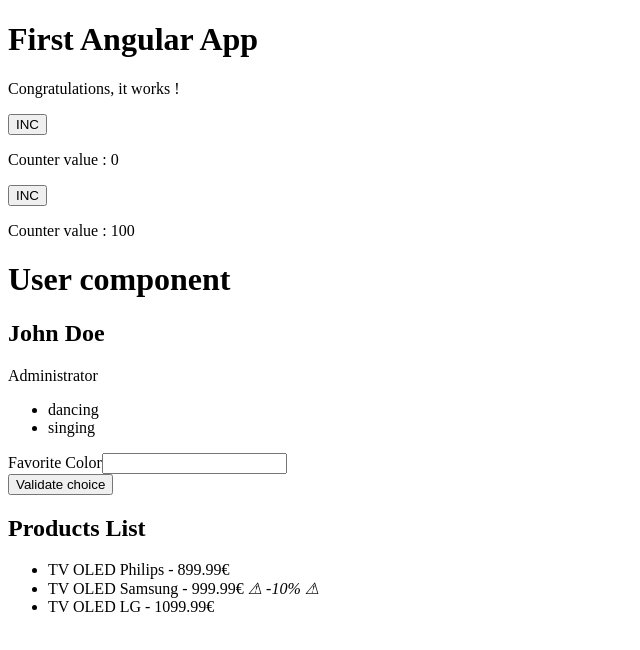
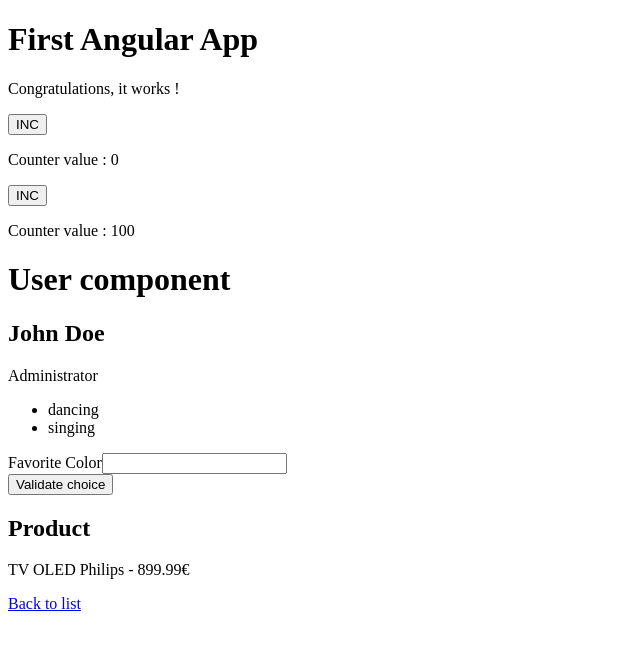
Before and after one commit to rgirodon/tse_angular, an Angular app: page /products/1 in a window 1280 px wide. Before the commit this address led to /. Shown: the top 650 px of the page, without its empty margins (0-640 px from the left). Built offline with nearby package versions, Linux system fonts and the light colour scheme.

Commit message:
Add a detail link to each product

```diff
--- a/src/app/app.component.html
+++ b/src/app/app.component.html
@@ -6,4 +6,4 @@
 <app-user></app-user>
 <app-form></app-form>
 
-<app-products-list></app-products-list>
+<router-outlet></router-outlet>
--- a/src/app/app.routes.ts
+++ b/src/app/app.routes.ts
@@ -1,3 +1,8 @@
 import { Routes } from '@angular/router';
+import { ProductsListComponent } from './products-list/products-list.component';
+import { ProductComponent } from './product/product.component';
 
-export const routes: Routes = [];
+export const routes: Routes = [
+    {path: '', component: ProductsListComponent },
+    {path: 'products/:id', component: ProductComponent }
+];
--- a/src/app/product-detail/product-detail.component.html
+++ b/src/app/product-detail/product-detail.component.html
@@ -1,6 +1,3 @@
 <li>
-    {{ product.name }} - {{ product.price }}&euro;
-    @if (product.discount) {
-        <em> &#9888; -{{ product.discount }}% &#9888; </em>
-    }
+    <a [routerLink]="['/products', product.id]" routerLinkActive="active" ariaCurrentWhenActive="page">{{ product.name }}</a>
 </li>
--- a/src/app/product-detail/product-detail.component.ts
+++ b/src/app/product-detail/product-detail.component.ts
@@ -1,14 +1,15 @@
 import { Component, Input } from '@angular/core';
 import { Product } from '../product';
+import { RouterLink } from '@angular/router';
 
 @Component({
   selector: 'app-product-detail',
   standalone: true,
-  imports: [],
+  imports: [RouterLink],
   templateUrl: './product-detail.component.html',
   styleUrl: './product-detail.component.css'
 })
 export class ProductDetailComponent {
 
-  @Input() product: Product = { name: "", price: 0};
+  @Input() product: Product = { id:0, name: "", price: 0};
 }
--- a/src/app/product.service.ts
+++ b/src/app/product.service.ts
@@ -11,9 +11,26 @@ export class ProductService {
   retrieveProducts(): Product[] {
 
     return [
-      {name : "TV OLED Philips", price: 899.99},
-      {name : "TV OLED Samsung", price: 999.99, discount: 10.0},
-      {name : "TV OLED LG", price: 1099.99},
+      {id: 1, name : "TV OLED Philips", price: 899.99},
+      {id: 2, name : "TV OLED Samsung", price: 999.99, discount: 10},
+      {id: 3, name : "TV OLED LG", price: 1099.99},
     ];
   }
+
+  retrieveProduct(id: number): Product {
+
+    let result: Product = {id: 0, name: "", price: 0};
+
+    if (id == 1) {
+      result = {id: 1, name : "TV OLED Philips", price: 899.99};
+    }
+    else if(id == 2) {
+      result =  {id: 2, name : "TV OLED Samsung", price: 999.99, discount: 10};
+    }
+    else if(id == 3) {
+      result =  {id: 2, name : "TV OLED Samsung", price: 999.99};
+    }
+
+    return result;
+  }
 }
--- a/src/app/product.ts
+++ b/src/app/product.ts
@@ -1,4 +1,6 @@
 export type Product = {
+
+    id: number;
 
     name: string;
 
--- /dev/null
+++ b/src/app/product/product.component.css
@@ -0,0 +1,3 @@
+em {
+    font-style: italic;
+}
--- /dev/null
+++ b/src/app/product/product.component.html
@@ -0,0 +1,10 @@
+<h2>Product</h2>
+<p>
+{{ product.name }} - {{ product.price }}&euro;
+@if (product.discount) {
+    <em> &#9888; -{{ product.discount }}% &#9888; </em>
+}
+</p>
+<p>
+    <a routerLink="" routerLinkActive="active" ariaCurrentWhenActive="page">Back to list</a>
+</p>
--- /dev/null
+++ b/src/app/product/product.component.ts
@@ -0,0 +1,25 @@
+import { Component, OnInit } from '@angular/core';
+import { ActivatedRoute, RouterLink } from '@angular/router';
+import { ProductService } from '../product.service';
+import { Product } from '../product';
+
+@Component({
+  selector: 'app-product',
+  standalone: true,
+  imports: [RouterLink],
+  templateUrl: './product.component.html',
+  styleUrl: './product.component.css'
+})
+export class ProductComponent implements OnInit {
+
+  product: Product = {id: 0, name: "", price: 0};
+
+  constructor(private route: ActivatedRoute, private productService: ProductService) {
+  }
+
+  ngOnInit() {
+    let id = Number(this.route.snapshot.paramMap.get('id'));
+
+    this.product = this.productService.retrieveProduct(id);
+  }
+}
```
Also changed, not shown: 1 other file (tests, documents, lock files or other folders).
